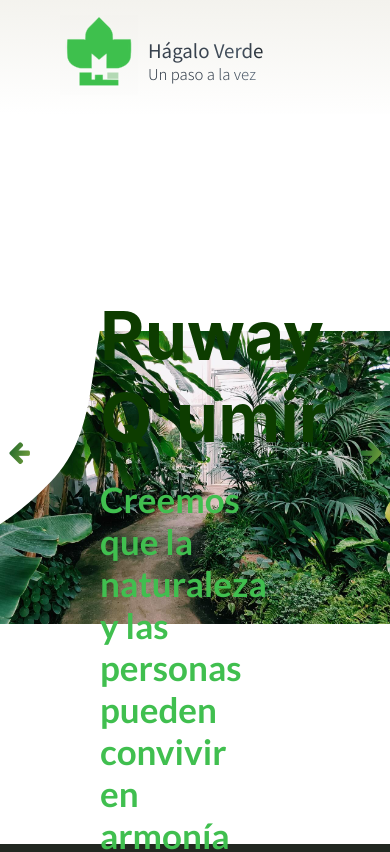
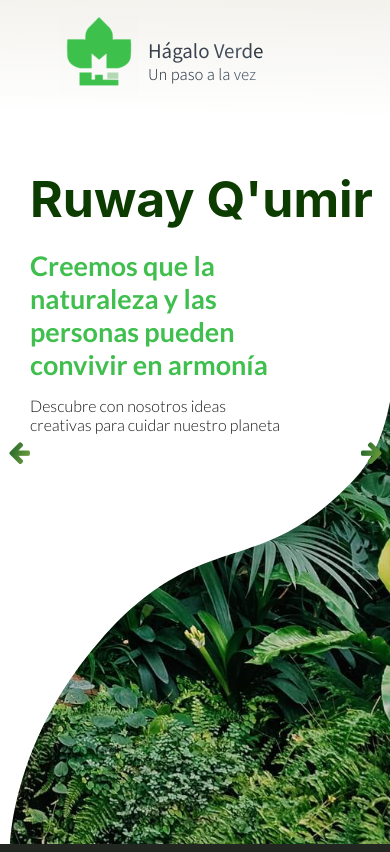
Before and after one commit to crehds/hagalo_verde, a React (Create React App) app: page / in a window 390 px wide. Shown: the top 852 px of the page. Built offline with nearby package versions, Linux system fonts and the light colour scheme; a web font is replaced by a local one.

Commit message:
responsive to home 1

```diff
--- a/src/components/HomeSection/Home1/styles.jsx
+++ b/src/components/HomeSection/Home1/styles.jsx
@@ -1,32 +1,42 @@
 import styled from 'styled-components';
-import image from '../../../assets/photography-of-pathway-surrounded-by-plants.jpg'
-import overlay from '../../../assets/white-shape-hero.svg'
+import image from '../../../assets/photography-of-pathway-surrounded-by-plants.jpg';
+import overlay from '../../../assets/white-shape-hero.svg';
 
 export const Div = styled.div`
-  background-image:url(${image});
+  background-image: url(${image});
   background-position: center right;
   background-repeat: no-repeat;
   background-size: contain;
   height: inherit;
   width: 100%;
-  position:relative;
-  text-align:center;
+  position: relative;
+  text-align: center;
   /* margin-top: 7px; */
-`
+  @media (max-width: 870px) {
+    background-size: cover;
+    > div {
+      /* background-position: -10px -10px; */
+    }
+  }
+`;
 
 export const DivOverlay = styled.div`
   background-image: url(${overlay});
-  position:absolute;
+  position: absolute;
   top: 0px;
   left: -7px;
-  background-position:top right;
+  background-position: top right;
   background-repeat: no-repeat;
   background-size: cover;
   height: 100%;
   width: 100%;
   opacity: 1;
-  transition: background 0.3s, border-radius 0.3s, opacity 0.3s
-`
+  transition: background 0.3s, border-radius 0.3s, opacity 0.3s;
+  @media (max-width: 870px) {
+    left: 0;
+    background-position: top center;
+  }
+`;
 
 export const Article = styled.article`
   position: absolute;
@@ -38,27 +48,52 @@ export const Article = styled.article`
   padding-left: 100px;
   /* display: inline-block; */
   max-height: 100%;
-`
-
-export const P = styled.p`
-  color: #40bf4f;
-  font-size: 35px;
-  max-width:50%;
-  font-weight: bold;
-  font-family: 'Lato';
-`
-
+  @media (max-width: 1040px) {
+    top: 20%;
+    padding-left: 60px;
+    > h1 {
+      font-size: 50px;
+    }
+    > p:nth-of-type(1) {
+      font-size: 27px;
+    }
+    > p:nth-of-type(2) {
+      font-size: 16px;
+    }
+    @media (max-width: 870px) {
+      top: 15%;
+      padding-left: 30px;
+      > p:nth-of-type(1) {
+        max-width: 70%;
+      }
+      > p:nth-of-type(2) {
+        max-width: 70%;
+      }
+    }
+    @media(max-width: 720px) {
+      top: 8%;
+    }
+  }
+`;
 
 export const H1 = styled.h1`
   font-size: 68px;
   color: #0d3c00;
   margin-bottom: 20px;
-`
+`;
+
+export const P = styled.p`
+  color: #40bf4f;
+  font-size: 35px;
+  max-width: 50%;
+  font-weight: bold;
+  font-family: 'Lato';
+`;
 
 export const P2 = styled.p`
   margin-top: 15px;
   font-family: 'Lato';
   font-weight: 300;
   font-size: 18px;
-  opacity: .9;
-`
+  opacity: 0.9;
+`;
--- a/src/components/HomeSection/container/index.jsx
+++ b/src/components/HomeSection/container/index.jsx
@@ -7,13 +7,13 @@ import { useStateValue } from '../../../Context.js';
 
 export const HomeContainer = () => {
   const [{ content }, dispatch] = useStateValue();
-  useEffect(() => {
-    let interval = setInterval(() => dispatch({ type: 'right' }), 6000);
-    return () => {
-      clearInterval(interval);
-    };
+  // useEffect(() => {
+  //   let interval = setInterval(() => dispatch({ type: 'right' }), 6000);
+  //   return () => {
+  //     clearInterval(interval);
+  //   };
   // eslint-disable-next-line react-hooks/exhaustive-deps
-  }, []);
+  // }, []);
   switch (content) {
     case 1:
       return <Inicio />;
```
